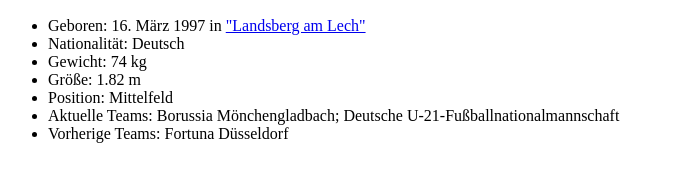
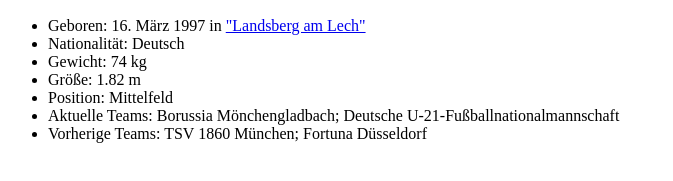
Before and after one commit to Lukas-Git/HTML, a plain HTML site: page basis/index.html in a window 1280 px wide. Shown: the part 383-564 px from the top of the page, without its empty margins (0-673 px from the left). Drawn offline with Linux system fonts and the light colour scheme.

Commit message:
Update index.html

```diff
--- a/basis/index.html
+++ b/basis/index.html
@@ -15,7 +15,7 @@
       <li> Größe: 1.82 m </li>
       <li> Position: Mittelfeld </li>
       <li> Aktuelle Teams: Borussia Mönchengladbach; Deutsche U-21-Fußballnationalmannschaft </li>
-      <li> Vorherige Teams: Fortuna Düsseldorf </li>
+      <li> Vorherige Teams: TSV 1860 München; Fortuna Düsseldorf </li>
     <ul>
   </body>
 </html>
```
